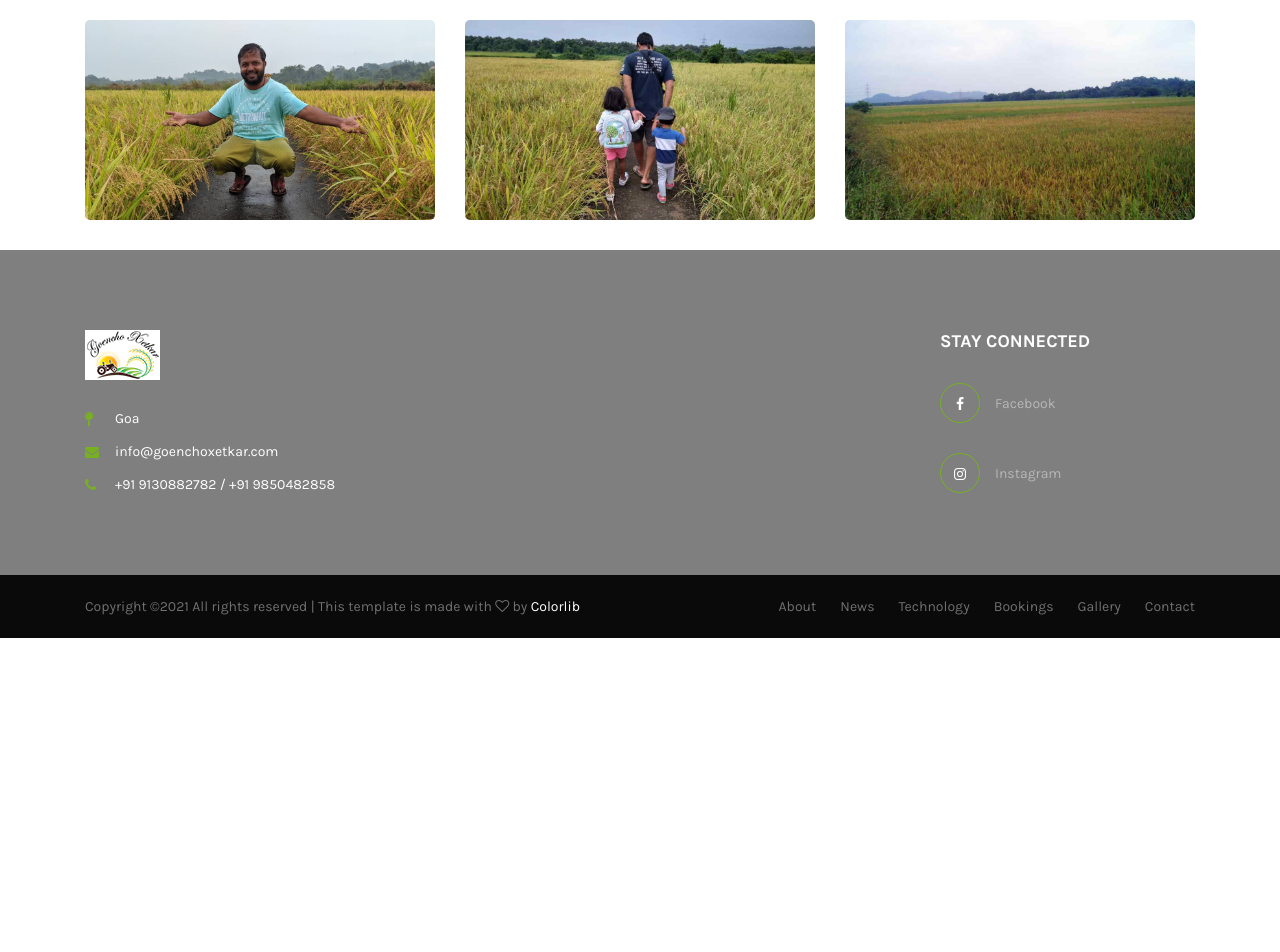
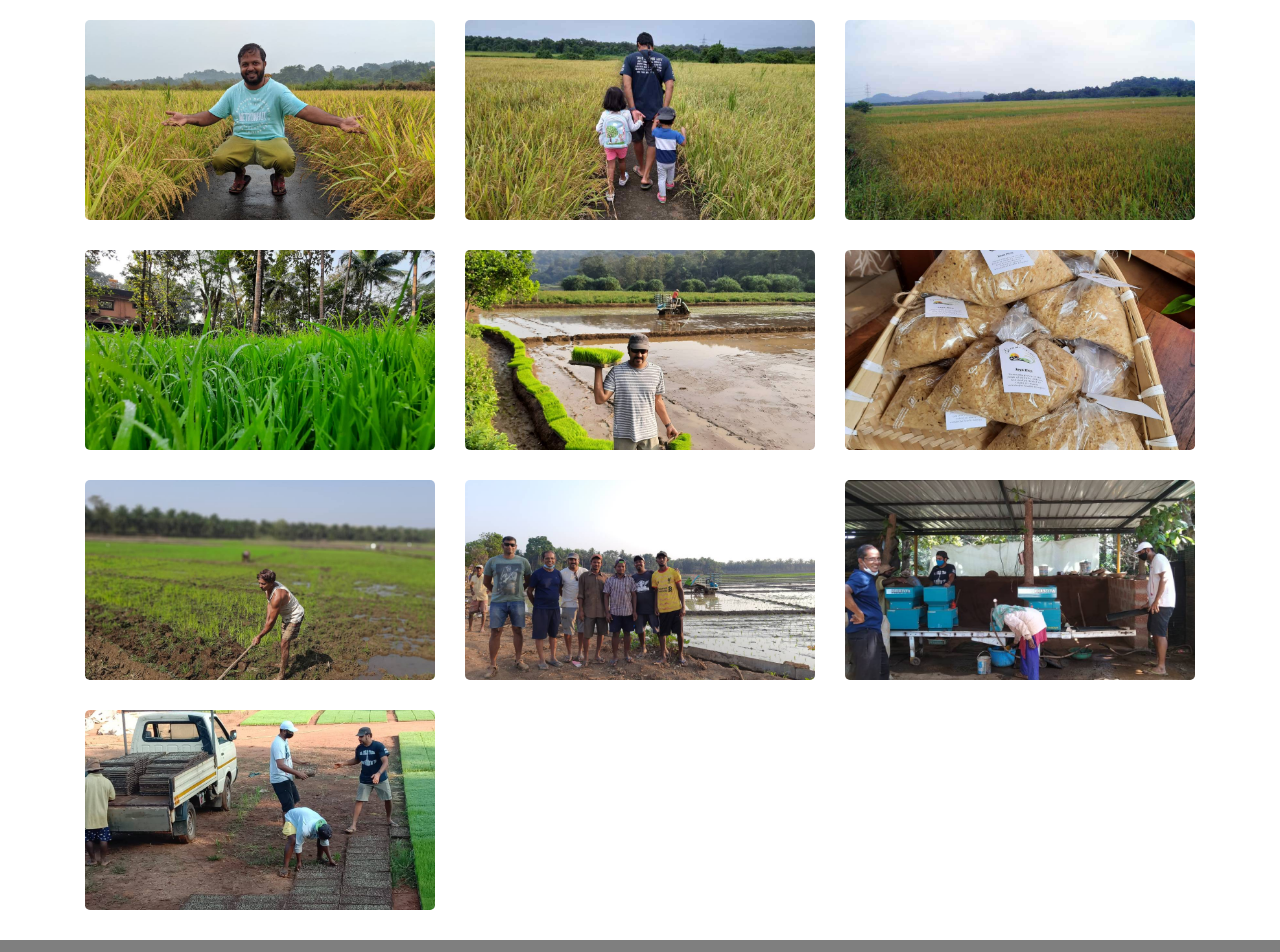
Before and after one commit to georgemelroydsouza/goenchoxetkar, a PHP site: page /gallery.php in a window 1280 px wide. Shown: the part 1126-2078 px from the top of the page. Before the commit the page ends 1764 px from the top, so only its background shows below. Run offline with PHP 8.4, Linux system fonts and the light colour scheme; some libraries are stand-ins or nearby versions.

Commit message:
Updated gallery and booking form

```diff
--- a/src/public/about.php
+++ b/src/public/about.php
@@ -136,7 +136,7 @@ require("structure/header.php");
 			<div class="single-team-member mb-100 wow fadeInUp" data-wow-delay="100ms">
 				<!-- Team Thumbnail -->
 				<div class="team-img">
-    				<img src="img/bg-img/neville_goenchoxetkar.jpg" alt="">
+    				<img src="img/bg-img/nevilleluis_goenchoxetkar.jpg" alt="">
 				</div>
 				<!-- Team Member Info -->
 				<div class="team-member-info">
@@ -156,7 +156,7 @@ require("structure/header.php");
 				</div>
 				<!-- Team Member Info -->
 				<div class="team-member-info">
-				<h5>Stanely Fernandes</h5>
+				<h5>Stanley Fernandes</h5>
 				</div>
 			</div>
 			</div>
--- a/src/public/farming_queries.php
+++ b/src/public/farming_queries.php
@@ -30,7 +30,7 @@ require("structure/header.php");
 
   <!-- ##### Gallery Area Start ##### -->
   <div class="embed-responsive embed-responsive-21by9">
-  <iframe class="embed-responsive-item" src="https://docs.google.com/forms/d/e/1FAIpQLSckWLYXQFUEa1r0iZOZKsT0T19yMPW0smGBnuts71Lqb5x_TA/viewform?embedded=true" width="640" height="1800" frameborder="0" marginheight="0" marginwidth="0" >Loading…</iframe>
+    <iframe class="embed-responsive-item" src="https://docs.google.com/forms/d/e/1FAIpQLSckWLYXQFUEa1r0iZOZKsT0T19yMPW0smGBnuts71Lqb5x_TA/viewform?embedded=true" width="640" height="1604" frameborder="0" marginheight="0" marginwidth="0">Loading…</iframe>
   </div>
   <!-- ##### Gallery Area End ##### -->
 
--- a/src/public/gallery.php
+++ b/src/public/gallery.php
@@ -88,6 +88,48 @@ require("structure/header.php");
 			</a>
 		</div>
 
+		<div class="col-lg-4 col-md-4 col-xs-6 thumb">
+			<a href="img/bg-img/gallery/07.jpg?auto=compress&cs=tinysrgb&h=650&w=940" class="fancybox" rel="ligthbox">
+				<img  src="img/bg-img/gallery/07.jpg?auto=compress&cs=tinysrgb&h=650&w=940" class="zoom img-fluid "  alt="">
+			</a>
+		</div>
+
+		<div class="col-lg-4 col-md-4 col-xs-6 thumb">
+			<a href="img/bg-img/gallery/08.jpg?auto=compress&cs=tinysrgb&h=650&w=940" class="fancybox" rel="ligthbox">
+				<img  src="img/bg-img/gallery/08.jpg?auto=compress&cs=tinysrgb&h=650&w=940" class="zoom img-fluid "  alt="">
+			</a>
+		</div>
+
+		<div class="col-lg-4 col-md-4 col-xs-6 thumb">
+			<a href="img/bg-img/gallery/09.jpg?auto=compress&cs=tinysrgb&h=650&w=940" class="fancybox" rel="ligthbox">
+				<img  src="img/bg-img/gallery/09.jpg?auto=compress&cs=tinysrgb&h=650&w=940" class="zoom img-fluid "  alt="">
+			</a>
+		</div>
+
+		<div class="col-lg-4 col-md-4 col-xs-6 thumb">
+			<a href="img/bg-img/gallery/10.jpg?auto=compress&cs=tinysrgb&h=650&w=940" class="fancybox" rel="ligthbox">
+				<img  src="img/bg-img/gallery/10.jpg?auto=compress&cs=tinysrgb&h=650&w=940" class="zoom img-fluid "  alt="">
+			</a>
+		</div>
+
+		<div class="col-lg-4 col-md-4 col-xs-6 thumb">
+			<a href="img/bg-img/gallery/11.jpg?auto=compress&cs=tinysrgb&h=650&w=940" class="fancybox" rel="ligthbox">
+				<img  src="img/bg-img/gallery/11.jpg?auto=compress&cs=tinysrgb&h=650&w=940" class="zoom img-fluid "  alt="">
+			</a>
+		</div>
+
+		<div class="col-lg-4 col-md-4 col-xs-6 thumb">
+			<a href="img/bg-img/gallery/12.jpg?auto=compress&cs=tinysrgb&h=650&w=940" class="fancybox" rel="ligthbox">
+				<img  src="img/bg-img/gallery/12.jpg?auto=compress&cs=tinysrgb&h=650&w=940" class="zoom img-fluid "  alt="">
+			</a>
+		</div>
+
+		<div class="col-lg-4 col-md-4 col-xs-6 thumb">
+			<a href="img/bg-img/gallery/13.jpg?auto=compress&cs=tinysrgb&h=650&w=940" class="fancybox" rel="ligthbox">
+				<img  src="img/bg-img/gallery/13.jpg?auto=compress&cs=tinysrgb&h=650&w=940" class="zoom img-fluid "  alt="">
+			</a>
+		</div>
+
 	</div>
 
   </div>
--- a/src/public/structure/footer.php
+++ b/src/public/structure/footer.php
@@ -68,7 +68,7 @@ Copyright &copy;<?=date("Y")?> All rights reserved | This template is made with
                     <li><a href="/about.php">About</a></li>
 					<li><a href="/news.php">News</a></li>
                     <li><a href="/technology.php">Technology</a></li>
-                    <li><a href="https://docs.google.com/forms/d/e/1FAIpQLSckWLYXQFUEa1r0iZOZKsT0T19yMPW0smGBnuts71Lqb5x_TA/viewform" target="_blank">Bookings</a></li>
+                    <li><a href="/farming_queries.php" >Bookings</a></li>
                     <li><a href="/gallery.php">Gallery</a></li>
                     <li><a href="/contact.php">Contact</a></li>
                   </ul>
--- a/src/public/structure/header.php
+++ b/src/public/structure/header.php
@@ -78,7 +78,7 @@
                   <li <?=($menuActive=='about') ? 'class="active"' : ''?>><a href="/about.php">About</a></li>
 				  <li <?=($menuActive=='news') ? 'class="active"' : ''?>><a href="/news.php">News</a></li>
                   <li <?=($menuActive=='technology') ? 'class="active"' : ''?>><a href="/technology.php">Technology</a></li>
-				  <li <?=($menuActive=='farming_queries') ? 'class="active"' : ''?>><a href="https://docs.google.com/forms/d/e/1FAIpQLSckWLYXQFUEa1r0iZOZKsT0T19yMPW0smGBnuts71Lqb5x_TA/viewform" target="_blank">Bookings</a></li>
+				  <li <?=($menuActive=='farming_queries') ? 'class="active"' : ''?>><a href="/farming_queries.php" target="_blank">Bookings</a></li>
 				  <li <?=($menuActive=='gallery') ? 'class="active"' : ''?>><a href="/gallery.php">Gallery</a></li>
                   <li <?=($menuActive=='contact') ? 'class="active"' : ''?>><a href="/contact.php">Contact</a></li>
                 </ul>
```
Also changed, not shown: src/public/news.php (+8 -0 lines), src/public/img/bg-img/gallery/07.jpg (added), src/public/img/bg-img/gallery/08.jpg (added), src/public/img/bg-img/gallery/09.jpg (added), src/public/img/bg-img/gallery/10.jpg (added), src/public/img/bg-img/gallery/11.jpg (added), src/public/img/bg-img/gallery/12.jpg (added), src/public/img/bg-img/gallery/13.jpg (added), src/public/img/bg-img/gallery/14.jpg (added), src/public/img/bg-img/neville_goenchoxetkar.jpg (deleted), src/public/img/bg-img/nevilleluis_goenchoxetkar.jpg (added).
